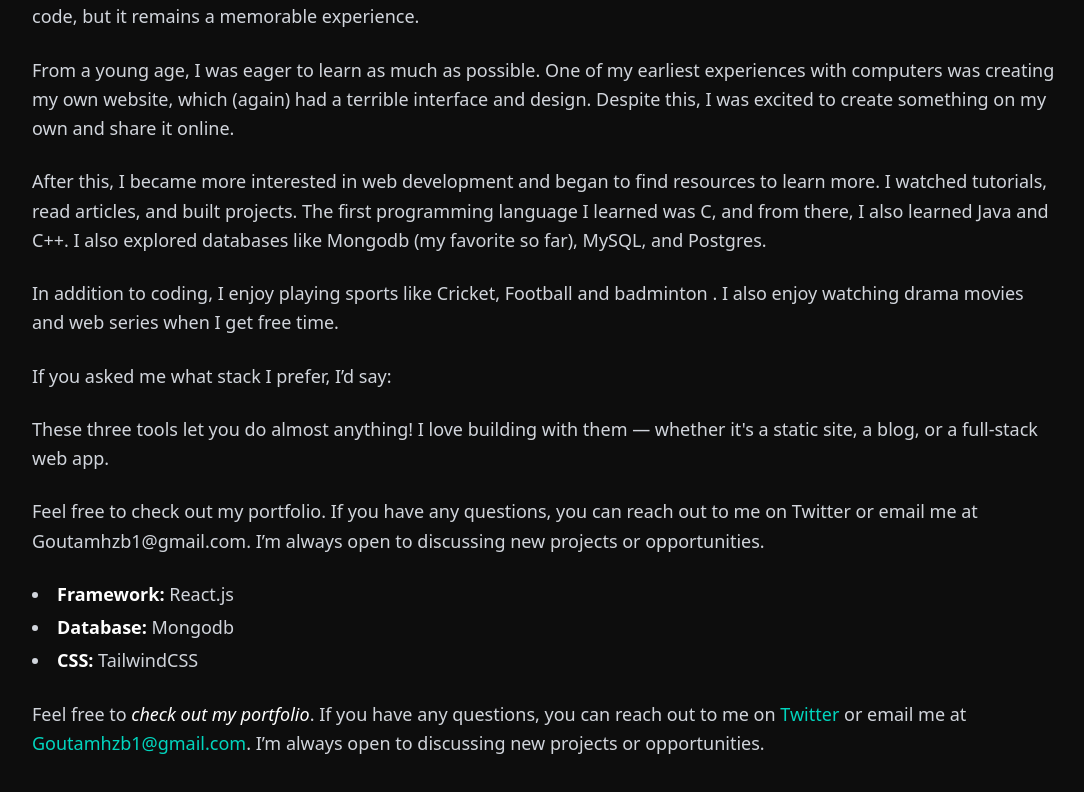
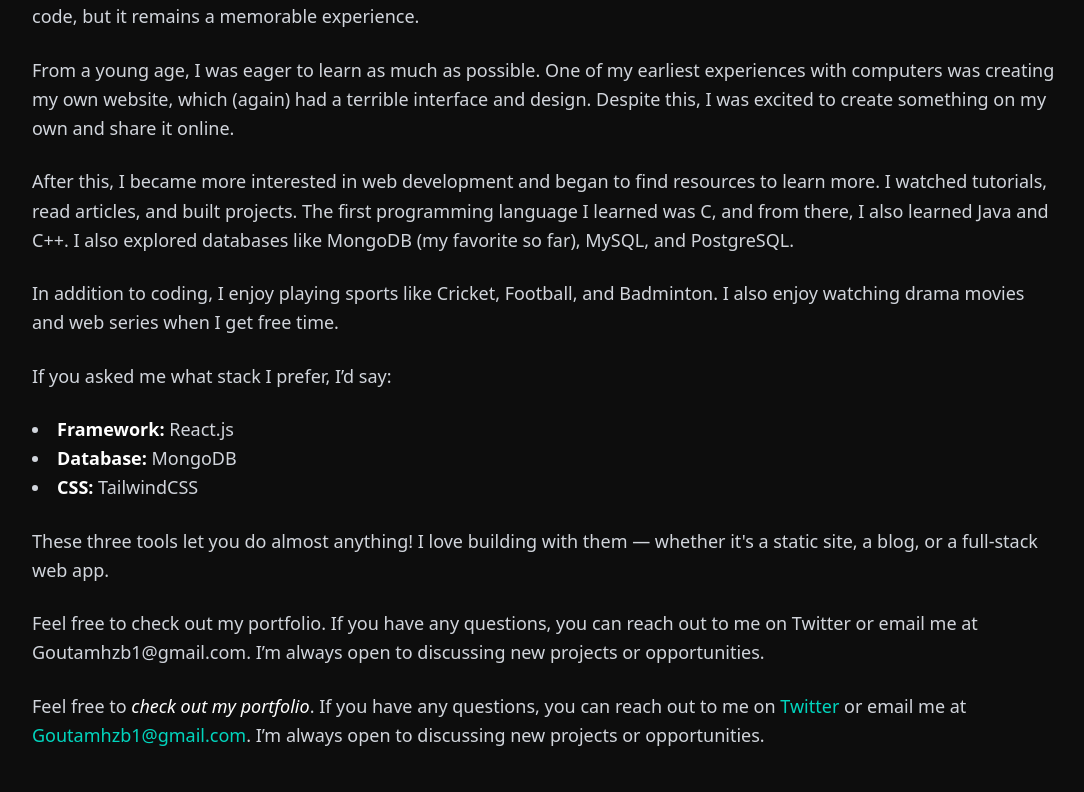
Before and after one commit to goutamdz/Portfolio, a React (Vite) app in the folder frontend/: page /about in a window 1280 px wide. Shown: the part 380-1172 px from the top of the page, without its empty margins (96-1180 px from the left). Built offline with nearby package versions, Linux system fonts and the light colour scheme.

Commit message:
added vercel analytics

```diff
--- a/frontend/package.json
+++ b/frontend/package.json
@@ -11,6 +11,7 @@
   },
   "dependencies": {
     "@tailwindcss/vite": "^4.1.3",
+    "@vercel/analytics": "^1.5.0",
     "framer-motion": "^12.7.4",
     "react": "^19.0.0",
     "react-dom": "^19.0.0",
--- a/frontend/src/App.jsx
+++ b/frontend/src/App.jsx
@@ -1,23 +1,23 @@
 import React from 'react';
 import Home from './pages/Home';
-import { BrowserRouter,Routes,Route } from 'react-router-dom';
+import { BrowserRouter, Routes, Route } from 'react-router-dom';
 import About from './pages/About';
 import Certificate from './pages/Certificate';
 import Project from './pages/Project';
-
-
+import { Analytics } from '@vercel/analytics/react';
 
 function App() {
-
   return (
     <>
       <BrowserRouter>
         <Routes>
-          <Route path='/' element={<Home/>}/>
-          <Route path='/about' element={<About/>}/>
-          <Route path='/projects' element={<Project/>}/>
-          <Route path='/certificates' element={<Certificate/>}/>
+          <Route path='/' element={<Home />} />
+          <Route path='/about' element={<About />} />
+          <Route path='/projects' element={<Project />} />
+          <Route path='/certificates' element={<Certificate />} />
         </Routes>
+
+        <Analytics />
       </BrowserRouter>
     </>
   )
--- a/frontend/src/components/MyIntro.jsx
+++ b/frontend/src/components/MyIntro.jsx
@@ -9,14 +9,35 @@
 const MyIntro = () => {
   const paragraphs = [
     `Hello! I am Goutam Kumar, a Full Stack Web developer from India. As a developer, I am deeply interested in both design and coding, and I enjoy using React.js to build web application interfaces and functionality. I am pursuing my Bachelor's degree in Computer Science.`,
+
     `My interest in computers started at a very young age. I remember my first website that I made years ago, which had a terrible interface and design. Its purpose was to download movies and other stuff — unfortunately, I no longer have the code, but it remains a memorable experience.`,
+
     `From a young age, I was eager to learn as much as possible. One of my earliest experiences with computers was creating my own website, which (again) had a terrible interface and design. Despite this, I was excited to create something on my own and share it online.`,
-    `After this, I became more interested in web development and began to find resources to learn more. I watched tutorials, read articles, and built projects. The first programming language I learned was C, and from there, I also learned Java and C++. I also explored databases like Mongodb (my favorite so far), MySQL, and Postgres.`,
-    `In addition to coding, I enjoy playing sports like Cricket, Football and badminton . I also enjoy watching drama movies and web series when I get free time.`,
+
+    `After this, I became more interested in web development and began to find resources to learn more. I watched tutorials, read articles, and built projects. The first programming language I learned was C, and from there, I also learned Java and C++. I also explored databases like MongoDB (my favorite so far), MySQL, and PostgreSQL.`,
+
+    `In addition to coding, I enjoy playing sports like Cricket, Football, and Badminton. I also enjoy watching drama movies and web series when I get free time.`,
+
     `If you asked me what stack I prefer, I’d say:`,
+
+    // Instead of a single <li> here, we will make it an array separately!
+    [
+      <li key="framework">
+        <span className="font-semibold text-white">Framework:</span> React.js
+      </li>,
+      <li key="database">
+        <span className="font-semibold text-white">Database:</span> MongoDB
+      </li>,
+      <li key="css">
+        <span className="font-semibold text-white">CSS:</span> TailwindCSS
+      </li>,
+    ],
+
     `These three tools let you do almost anything! I love building with them — whether it's a static site, a blog, or a full-stack web app.`,
+
     `Feel free to check out my portfolio. If you have any questions, you can reach out to me on Twitter or email me at Goutamhzb1@gmail.com. I’m always open to discussing new projects or opportunities.`,
   ];
+
 
   return (
     <section className="py-20 px-4 md:px-12 bg-[#0d0d0d] text-white">
@@ -36,18 +57,7 @@
             </motion.p>
           ))}
 
-          {/* List (animated too) */}
-          <motion.ul
-            className="list-disc list-inside space-y-1"
-            initial="hidden"
-            whileInView="visible"
-            viewport={{ once: true, amount: 0.2 }}
-            variants={fadeUp}
-          >
-            <li><span className="font-semibold text-white">Framework:</span> React.js</li>
-            <li><span className="font-semibold text-white">Database:</span> Mongodb</li>
-            <li><span className="font-semibold text-white">CSS:</span> TailwindCSS</li>
-          </motion.ul>
+
 
           {/* Twitter/Email links (animated too) */}
           <motion.p
```
Also changed, not shown: 1 other file (tests, documents, lock files or other folders).
